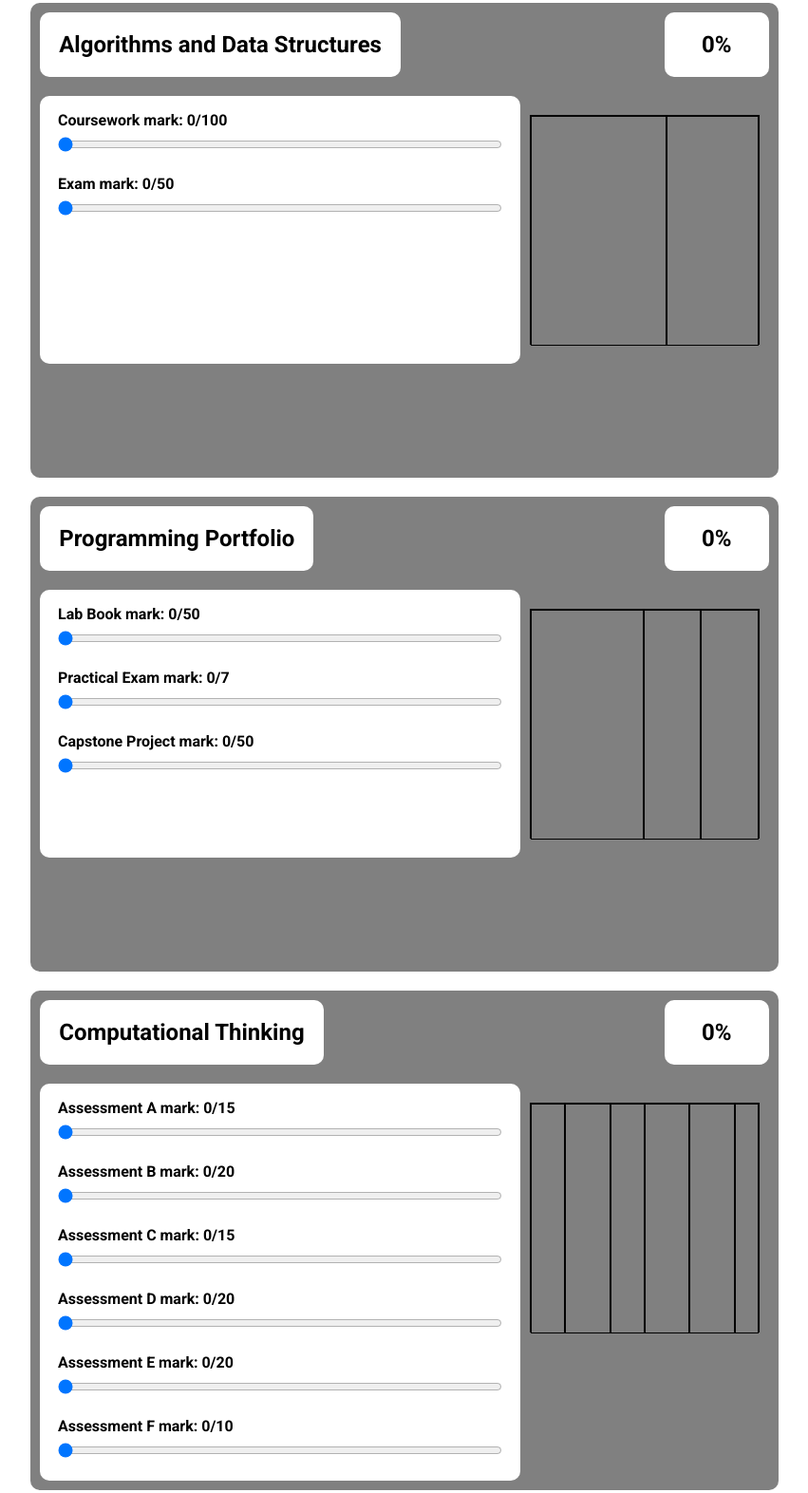
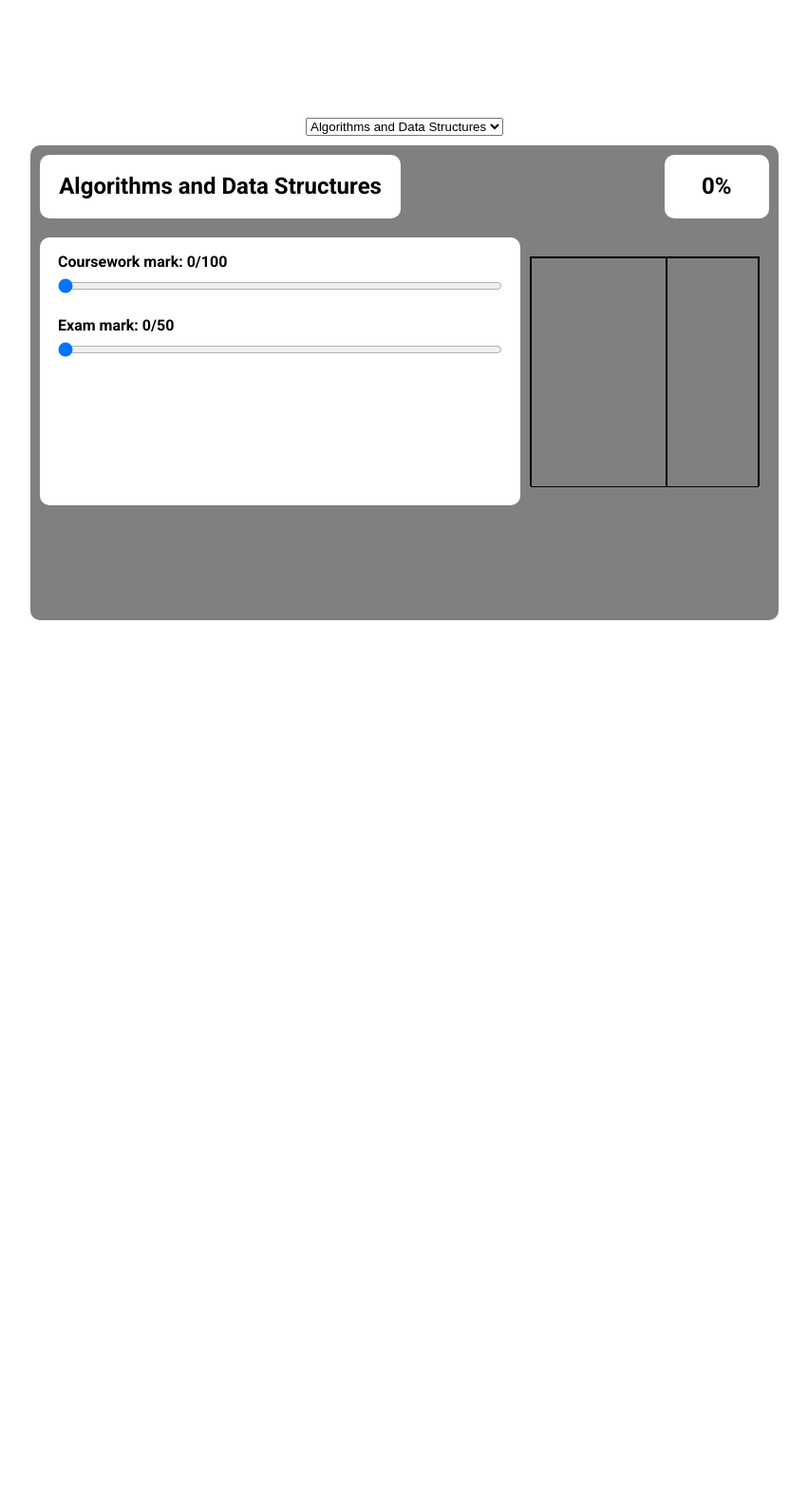
Before and after one commit to eeoooue/grade-calculator, a plain HTML site: page index.html in a window 1280 px wide. Shown: the part 7-1579 px from the top of the page at 95% size, without its empty margins (214-1065 px from the left). After the commit the page ends 800 px from the top, so only its background shows below. Drawn offline with Linux system fonts and the light colour scheme.

Commit message:
now displays a single module w/ dropdown

```diff
--- a/index.html
+++ b/index.html
@@ -9,6 +9,12 @@
 </head>
 <body>
 
+    <select name="Course" id="course-selector">
+        <option value="441105">Algorithms and Data Structures</option>
+        <option value="441101">Programming Portfolio</option>
+        <option value="441104">Computational Thinking</option>
+    </select>
+
     <div class="course-container">
     </div>
 
--- a/main.js
+++ b/main.js
@@ -1,27 +1,48 @@
-
 
 import { Module } from "./module.js"
 
-const courseContainer = document.querySelector(".course-container")
+const courseSelector = document.getElementById("course-selector")
+courseSelector.addEventListener("input", (e) => SwapToModule(e.target.value))
 
-const DSAModule = new Module("Algorithms and Data Structures")
-DSAModule.addComponent("Coursework", 60, 100)
-DSAModule.addComponent("Exam", 40, 50)
-courseContainer.appendChild(DSAModule.moduleContainer)
+SwapToModule("441105")
 
+function SwapToModule(module_id){
 
-const PPF = new Module("Programming Portfolio")
-PPF.addComponent("Lab Book", 50, 50)
-PPF.addComponent("Practical Exam", 25, 7)
-PPF.addComponent("Capstone Project", 25, 50)
-courseContainer.appendChild(PPF.moduleContainer)
+    console.log("hello")
 
+    const courseContainer = document.querySelector(".course-container")
+    courseContainer.innerHTML = ""
 
-const CT = new Module("Computational Thinking")
-CT.addComponent("Assessment A", 15, 15)
-CT.addComponent("Assessment B", 20, 20)
-CT.addComponent("Assessment C", 15, 15)
-CT.addComponent("Assessment D", 20, 20)
-CT.addComponent("Assessment E", 20, 20)
-CT.addComponent("Assessment F", 10, 10)
-courseContainer.appendChild(CT.moduleContainer)
+    const module = CreateModule(module_id)
+
+    courseContainer.appendChild(module.moduleContainer)
+}
+
+function CreateModule(module_id){
+
+    switch(module_id){
+
+        case "441105":
+            const module441105 = new Module("Algorithms and Data Structures")
+            module441105.addComponent("Coursework", 60, 100)
+            module441105.addComponent("Exam", 40, 50)
+            return module441105
+
+        case "441101":
+            const module441101 = new Module("Programming Portfolio")
+            module441101.addComponent("Lab Book", 50, 50)
+            module441101.addComponent("Practical Exam", 25, 7)
+            module441101.addComponent("Capstone Project", 25, 50)
+            return module441101
+
+        case "441104":
+            const module441104 = new Module("Computational Thinking")
+            module441104.addComponent("Assessment A", 15, 15)
+            module441104.addComponent("Assessment B", 20, 20)
+            module441104.addComponent("Assessment C", 15, 15)
+            module441104.addComponent("Assessment D", 20, 20)
+            module441104.addComponent("Assessment E", 20, 20)
+            module441104.addComponent("Assessment F", 10, 10)
+            return module441104
+    }
+}
--- a/style.css
+++ b/style.css
@@ -5,6 +5,7 @@ body {
     display: flex;
     flex-direction: column;
     align-items: center;
+    justify-content: center;
     height: 100vh;
     margin: 0;
 }
```
